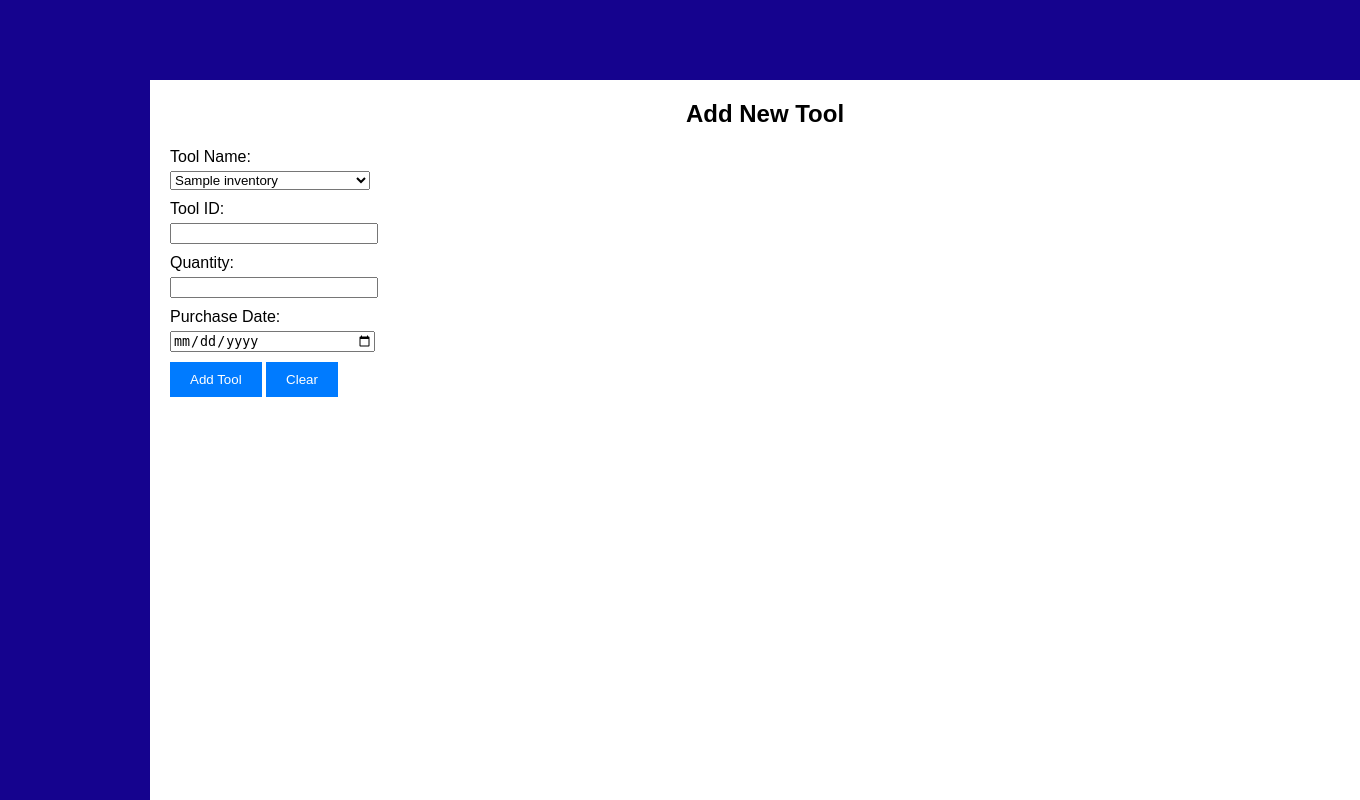
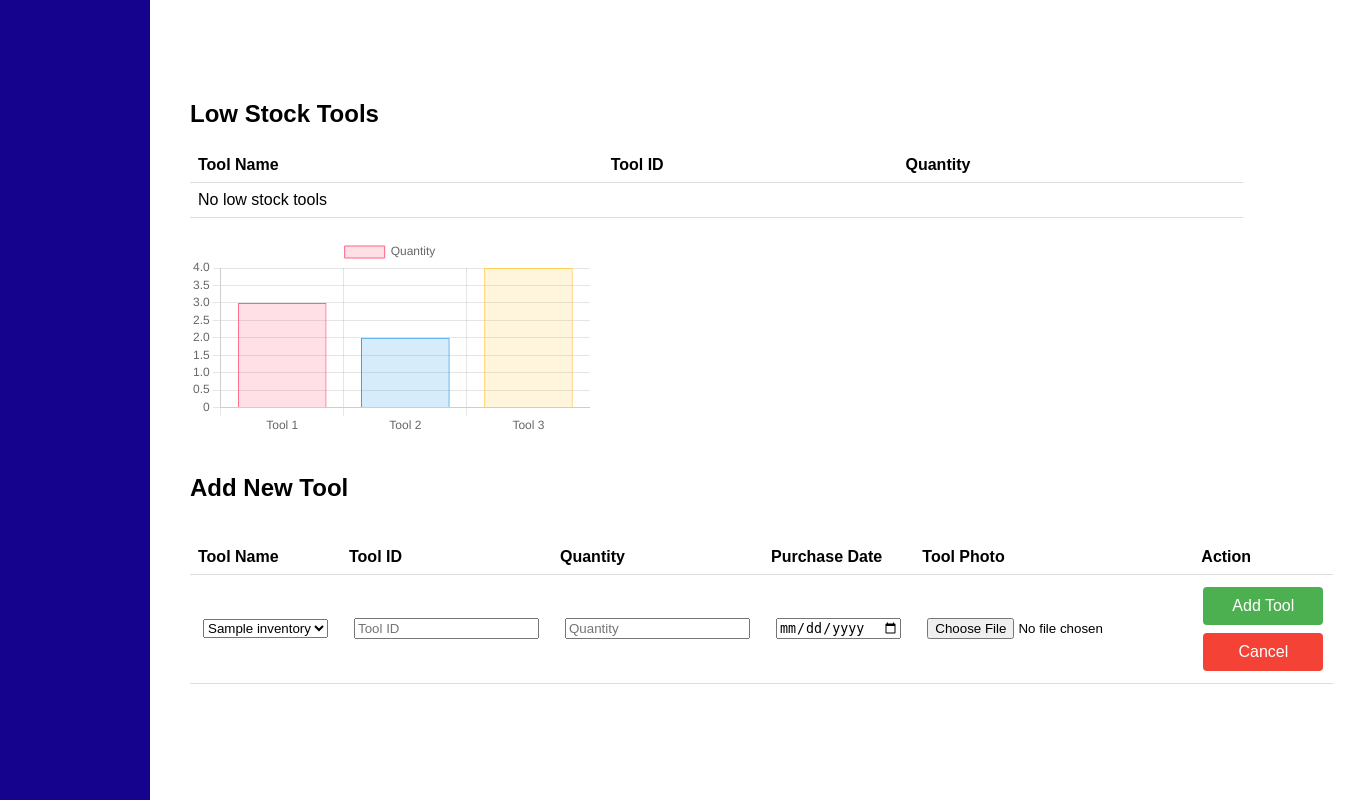
Before and after one commit to winuri/EMSGroup7, a PHP site: page /add.php in a window 1360 px wide. Run offline with PHP 8.4, Linux system fonts and the light colour scheme; tables that the repository leaves empty or names only in its code hold one stand-in row (values such as "Sample post").

Commit message:
add_New1

```diff
--- a/add.php
+++ b/add.php
@@ -3,14 +3,13 @@
 <head>
     <meta charset="UTF-8">
     <meta name="viewport" content="width=device-width, initial-scale=1.0">
-    <title>Add New Tool</title>
+    <title>Tool Inventory Management</title>
     <style>
         body {
             margin: 0;
             padding: 0;
             font-family: Arial, sans-serif;
         }
-
         .sidebar {
             background-color: #15038e;
             color: #fff;
@@ -22,161 +21,271 @@
             padding-top: 20px;
             text-align: center;
         }
-
-        .sidebar ul {
-            list-style-type: none;
-            padding: 0;
-            margin: 0;
+        .container {
+            margin-left: 170px;
+            padding-top: 80px;
+            padding-left: 20px;
+        }
+        table {
+            width: 90%;
+            border-collapse: collapse;
+        }
+        th, td {
+            padding: 8px;
+            text-align: left;
+            border-bottom: 1px solid #ddd;
+        }
+        input, select, button {
+            margin: 5px;
+        }
+        .low-stock {
+            background-color: #ffdddd; /* Reddish background for low stock */
+        }
+        .confirmationMessage {
+            color: green;
+            margin-top: 20px;
+        }
+        /* Styles for Add Tool button */
+        .add-tool-button, .cancel-button {
+            background-color: #4CAF50; /* Green */
+            border: none;
+            color: white;
+            padding: 10px 20px; /* Adjusted padding */
+            text-align: center;
+            text-decoration: none;
+            display: inline-block;
+            font-size: 16px;
+            margin: 4px 2px;
+            cursor: pointer;
+            border-radius: 4px;
+            width: 120px; /* Adjusted width */
         }
 
-        .section-bar {
-            background-color: #004085; /* Dark blue */
-            color: #fff;
-            padding: 10px;
-            text-align: center;
+
+        /* Styles for Cancel button */
+        .cancel-button {
+            background-color: #f44336; /* Red */
         }
+		canvas {
+            max-width: 400px;
+            max-height: 200px;
 
-        .container {
-            margin-left: 170px;
-            margin-top: 100px;
-            text-align: center; /* Center the form horizontally */
-        }
-
-        h2 {
-            text-align: center; /* Center the heading */
-            margin-top: 40px; /* Increase the gap between the heading and the top bar */
-        }
-
-        form {
-            text-align: left; /* Align form content to the left */
-        }
-
-        label {
-            display: block;
-            width: 150px; /* Set fixed width for labels */
-            margin-bottom: 5px; /* Add space between label and input */
-        }
-
-        input[type="text"],
-        input[type="number"],
-        input[type="date"],
-        select {
-            width: 200px;
-            margin-bottom: 10px;
-        }
-
-        button {
-            padding: 10px 20px;
-            background-color: #007bff;
-            color: #fff;
-            border: none;
-            cursor: pointer;
-        }
-
-        button:hover {
-            background-color: #0056b3;
         }
     </style>
 </head>
 <body>
     <div class="sidebar">
         <ul>
-          <!--  <li>Dashboard</li>-->
-           <!-- <li>Reports</li>-->
-           <!-- <li>Settings</li>-->
+            <!-- Navigation items can be added here -->
         </ul>
     </div>
 
-    <div class="sidebar" style="top: 0; left: 150px; width: calc(100% - 150px); height: 70px; padding-top: 10px;">
-       <!-- <h1>Company Name</h1>-->
-    </div>
-
     <div class="container">
-        <h2>Add New Tool</h2>
-        <form action="<?php echo htmlspecialchars($_SERVER["PHP_SELF"]); ?>" method="POST">
+        <h2>Low Stock Tools</h2>
+        <table id="lowStockTable">
+            <thead>
+                <tr>
+                    <th>Tool Name</th>
+                    <th>Tool ID</th>
+                    <th>Quantity</th>
+                </tr>
+            </thead>
+            <tbody>
                 <?php
-                // Database connection
+                // Database connection setup
                 $servername = "localhost";
-                $username = "root"; // Update with your database username
-                $password = "1234"; // Update with your database password
+                $username = "root";
+                $password = "1234";
                 $dbname = "EmployeeDatabase";
-
                 $conn = new mysqli($servername, $username, $password, $dbname);
-
-                // Check connection
                 if ($conn->connect_error) {
                     die("Connection failed: " . $conn->connect_error);
                 }
 
-                // Fetch tool names from database
-                $sql = "SELECT Tool_name FROM Inventory";
+                // Fetch tools with low stock
+                $sql = "SELECT Tool_name, Tool_ID, Quantity FROM Inventory WHERE Quantity < 5"; // Assuming low stock is less than 5
+                $result = $conn->query($sql);
+                if ($result->num_rows > 0) {
+                    while ($row = $result->fetch_assoc()) {
+                        echo "<tr class='low-stock'>";
+                        echo "<td>" . $row["Tool_name"] . "</td>";
+                        echo "<td>" . $row["Tool_ID"] . "</td>";
+                        echo "<td>" . $row["Quantity"] . "</td>";
+                        echo "</tr>";
+                    }
+                } else {
+                    echo "<tr><td colspan='3'>No low stock tools</td></tr>";
+                }
+                $conn->close();
+                ?>
+            </tbody>
+        </table>
+		<br>
+
+        <!-- Chart Container -->
+        <div style="width: 50%;">
+            <canvas id="lowStockChart"></canvas>
+        </div>
+		<br>
+
+        <h2>Add New Tool</h2>
+		<br>
+        <table id="toolTable">
+            <thead>
+                <tr>
+                    <th>Tool Name</th>
+                    <th>Tool ID</th>
+                    <th>Quantity</th>
+                    <th>Purchase Date</th>
+                    <th>Tool Photo</th>
+                    <th>Action</th>
+                </tr>
+                <tr>
+                    <td>
+                        <select id="newToolName" onchange="fillToolId()">
+                            <?php
+                            // Re-establish connection if necessary or use existing open connection
+                            $conn = new mysqli($servername, $username, $password, $dbname);
+                            if ($conn->connect_error) {
+                                die("Connection failed: " . $conn->connect_error);
+                            }
+
+                            // Query to fetch distinct tool names from the Inventory table
+                            $sql = "SELECT DISTINCT Tool_name FROM Inventory ORDER BY Tool_name"; // Ordering by Tool_name for better user experience
                             $result = $conn->query($sql);
 
-                // Create dropdown list
                             if ($result->num_rows > 0) {
-                    echo '<label for="tool_name">Tool Name:</label>';
-                    echo '<select id="tool_name" name="tool_name" required>';
                                 while ($row = $result->fetch_assoc()) {
-                        echo '<option value="' . $row["Tool_name"] . '">' . $row["Tool_name"] . '</option>';
+                                    echo "<option value='" . htmlspecialchars($row["Tool_name"]) . "'>" . htmlspecialchars($row["Tool_name"]) . "</option>";
                                 }
-                    echo '</select><br>';
                             } else {
-                    echo "0 results";
+                                echo "<option>No tools available</option>";
                             }
 
                             $conn->close();
                             ?>
-            <label for="tool_id">Tool ID:</label>
-            <input type="text" id="tool_id" name="tool_id" required><br>
-            <label for="quantity">Quantity:</label>
-            <input type="number" id="quantity" name="quantity" required><br>
-            <label for="purchase_date">Purchase Date:</label>
-            <input type="date" id="purchase_date" name="purchase_date" required><br>
-            <button type="submit">Add Tool</button>
-            <button type="button" onclick="clearForm()">Clear</button>
-        </form>
+                        </select>
+                    </td>
+                    <td><input type="text" id="newToolId" placeholder="Tool ID"></td>
+                    <td><input type="number" id="newQuantity" placeholder="Quantity"></td>
+                    <td><input type="date" id="newPurchaseDate"></td>
+                    <td><input type="file" id="newToolPhoto"></td>
+                    <td>
+                        <button class="add-tool-button" onclick="addTool()">Add Tool</button>
+                        <button class="cancel-button" onclick="clearInputs()">Cancel</button>
+                    </td>
+                </tr>
+            </thead>
+            <tbody>
+                <!-- Rows will be added here dynamically -->
+            </tbody>
+        </table>
+        <div id="confirmationMessage" class="confirmationMessage"></div>
     </div>
 
-    <?php
-    if ($_SERVER["REQUEST_METHOD"] == "POST") {
-        // Database connection
-        $servername = "localhost";
-        $username = "root"; // Update with your database username
-        $password = "1234"; // Update with your database password
-        $dbname = "EmployeeDatabase";
+    <!-- Chart.js Library -->
+    <script src="https://cdn.jsdelivr.net/npm/chart.js"></script>
 
-        $conn = new mysqli($servername, $username, $password, $dbname);
+    <script>
+        // Fetch data for low stock tools from your database
+        var lowStockData = {
+            labels: ["Tool 1", "Tool 2", "Tool 3"], // Tool names
+            datasets: [{
+                label: "Quantity",
+                backgroundColor: [
+                    'rgba(255, 99, 132, 0.2)', // Red
+                    'rgba(54, 162, 235, 0.2)', // Blue
+                    'rgba(255, 206, 86, 0.2)' // Yellow
+                ],
+                borderColor: [
+                    'rgba(255, 99, 132, 1)', // Red
+                    'rgba(54, 162, 235, 1)', // Blue
+                    'rgba(255, 206, 86, 1)' // Yellow
+                ],
+                borderWidth: 1,
+                data: [3, 2, 4] // Quantity for each tool
+            }]
+        };
 
-        // Check connection
-        if ($conn->connect_error) {
-            die("Connection failed: " . $conn->connect_error);
+        // Render chart
+        var ctx = document.getElementById('lowStockChart').getContext('2d');
+        var lowStockChart = new Chart(ctx, {
+            type: 'bar',
+            data: lowStockData,
+            options: {
+                scales: {
+                    yAxes: [{
+                        ticks: {
+                            beginAtZero: true
+                        }
+                    }]
+                }
+            }
+        });
+
+        function fillToolId() {
+            var selectedToolName = document.getElementById("newToolName").value;
+            var toolIdField = document.getElementById("newToolId");
+
+            // Fetch Tool ID from the database based on the selected Tool Name
+            var xhr = new XMLHttpRequest();
+            xhr.onreadystatechange = function() {
+                if (xhr.readyState === XMLHttpRequest.DONE) {
+                    if (xhr.status === 200) {
+                        // Update the Tool ID field with the fetched value
+                        toolIdField.value = xhr.responseText;
+                    } else {
+                        console.error('Failed to fetch Tool ID: ' + xhr.status);
+                    }
+                }
+            };
+            xhr.open('GET', 'get_tool_id.php?toolName=' + selectedToolName, true);
+            xhr.send();
         }
 
-        // Get form data
-        $tool_name = $_POST['tool_name'];
-        $tool_id = $_POST['tool_id'];
-        $quantity = $_POST['quantity'];
-        $purchase_date = $_POST['purchase_date'];
+        function addTool() {
+            var name = document.getElementById("newToolName").value;
+            var id = document.getElementById("newToolId").value;
+            var quantity = document.getElementById("newQuantity").value;
+            var date = document.getElementById("newPurchaseDate").value;
+            var photo = document.getElementById("newToolPhoto").files[0];
 
-        // Insert data into database
-        $sql = "INSERT INTO Inventory (Tool_name, Tool_ID, Quantity, purchase_date) VALUES ('$tool_name', '$tool_id', '$quantity', '$purchase_date')";
-
-        if ($conn->query($sql) === TRUE) {
-            echo "<p>New tool added successfully!</p>";
-        } else {
-            echo "<p>Error: " . $sql . "<br>" . $conn->error . "</p>";
+            if (!name || !id || !quantity || !date || !photo) {
+                document.getElementById("confirmationMessage").innerText = "Please fill all fields and select a photo to add a tool.";
+                document.getElementById("confirmationMessage").style.color = 'red';
+                return;
             }
 
-        $conn->close();
+            var table = document.getElementById("toolTable").getElementsByTagName('tbody')[0];
+            var row = table.insertRow();
+            var cell1 = row.insertCell(0);
+            var cell2 = row.insertCell(1);
+            var cell3 = row.insertCell(2);
+            var cell4 = row.insertCell(3);
+            var cell5 = row.insertCell(4);
+
+            cell1.innerHTML = name;
+            cell2.innerHTML = id;
+            cell3.innerHTML = quantity;
+            cell4.innerHTML = date;
+
+            var img = document.createElement('img');
+            img.src = URL.createObjectURL(photo);
+            img.height = 50; // Adjust size as needed
+            cell5.appendChild(img);
+
+            document.getElementById("confirmationMessage").innerText = "Tool successfully added: " + name + " (ID: " + id + ")";
+            document.getElementById("confirmationMessage").style.color = 'green';
+
+            clearInputs(); // Clear inputs after adding
         }
-    ?>
 
-    <script>
-        function clearForm() {
-            document.getElementById("tool_name").value = "";
-            document.getElementById("tool_id").value = "";
-            document.getElementById("quantity").value = "";
-            document.getElementById("purchase_date").value = "";
+        function clearInputs() {
+            document.getElementById("newToolName").value = "";
+            document.getElementById("newToolId").value = "";
+            document.getElementById("newQuantity").value = "";
+            document.getElementById("newPurchaseDate").value = "";
+            document.getElementById("newToolPhoto").value = "";
         }
     </script>
 </body>
```
Lines whose indentation alone changed are shown as unchanged.
